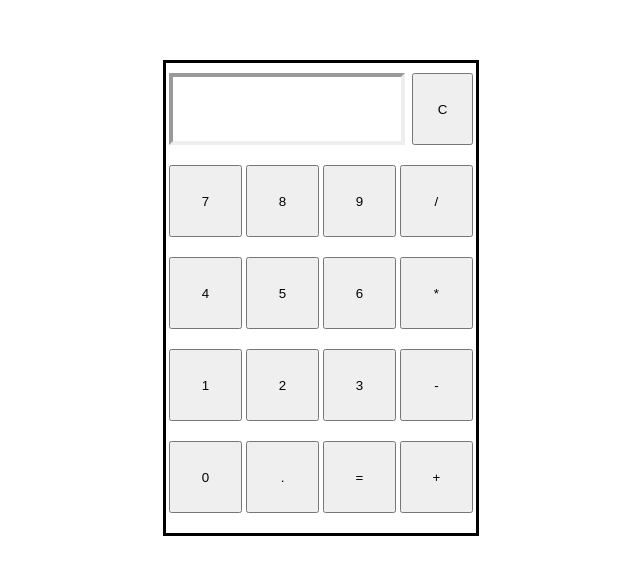
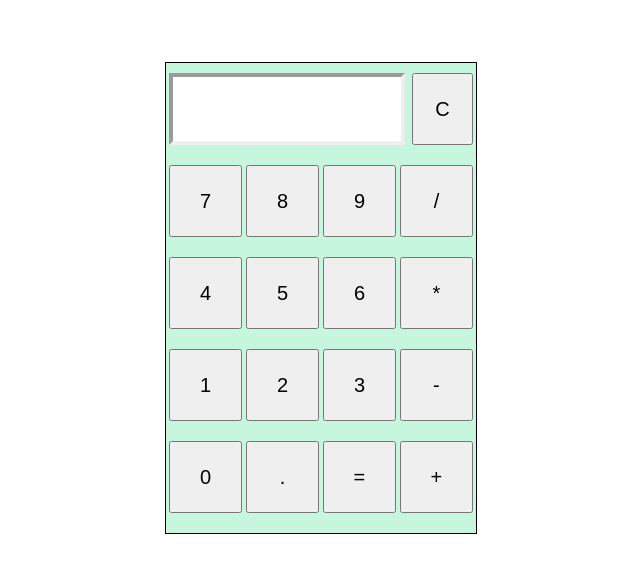
Before and after one commit to iabrenne/javascript-calcualtor, a plain HTML site: page index.html in a window 1280 px wide. Shown: the part 102-676 px from the top of the page, without its empty margins (319-959 px from the left). Drawn offline with nearby package versions, Linux system fonts and the light colour scheme.

Commit message:
added color and increased font-size

```diff
--- a/css/style.css
+++ b/css/style.css
@@ -1,15 +1,18 @@
 body{
 	margin:0px;
 }
+
 
 #calculator{
 	width:310px;
 	height:470px;
 	border-style:solid;
-	border-width:medium;
+	border-width:thin;
 	margin:auto;
 	position: absolute;
   top: 0; left: 0; bottom: 0; right: 0;
+	background-color:#c6f6de;
+	font-size:24px;
 }
 
 .rows {
@@ -22,10 +25,15 @@ body{
     justify-content: space-between;
 }
 
+input{
+	font-size:20px;
+}
+
 #display{
 	width:75%;
 	border-style:inset;
 	border-width:4px;
+  background-color:white;
 }
 
 #clear{
```
